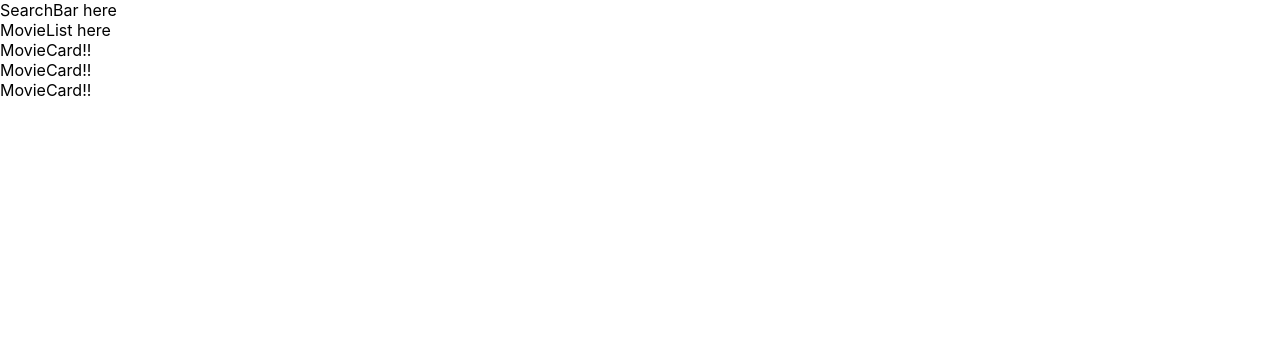
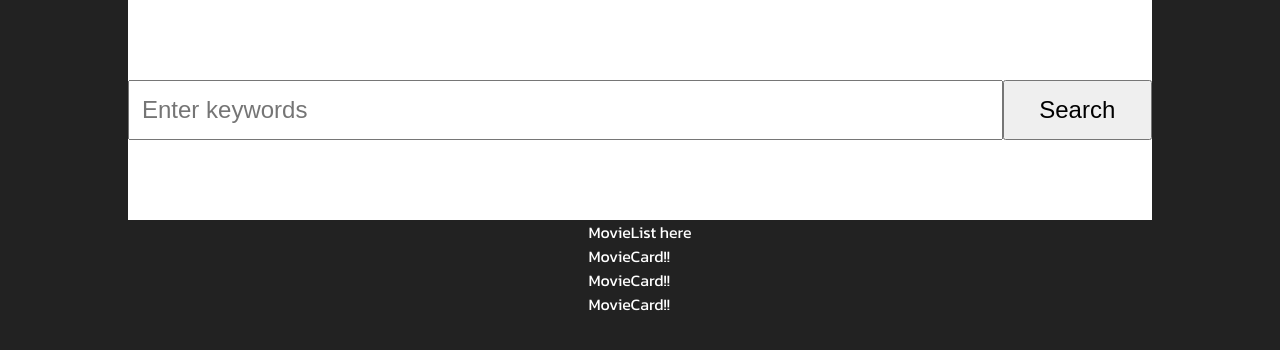
Before and after one commit to tblancog/movie-app-challenge, a React (Create React App) app: page / in a window 1280 px wide. Shown: the top 350 px of the page. Built offline with nearby package versions, Linux system fonts and the light colour scheme.

Commit message:
Added decent font and some styling for SearchBar

```diff
--- a/public/index.html
+++ b/public/index.html
@@ -24,6 +24,8 @@
       work correctly both with client-side routing and a non-root public URL.
       Learn how to configure a non-root public URL by running `npm run build`.
     -->
+    <link rel="preconnect" href="https://fonts.gstatic.com">
+    <link href="https://fonts.googleapis.com/css2?family=Kanit&display=swap" rel="stylesheet">
     <title>React App</title>
   </head>
   <body>
--- a/src/App.css
+++ b/src/App.css
@@ -1,38 +1,37 @@
-.App {
-  text-align: center;
+* {
+  margin: 0 auto;
+  padding: 0;
 }
-
-.App-logo {
-  height: 40vmin;
-  pointer-events: none;
+body {
+  box-sizing: border-box;
+  background: #222222;
+  color: #ffffff;
+  font-family: "Kanit", sans-serif;
 }
-
-@media (prefers-reduced-motion: no-preference) {
-  .App-logo {
-    animation: App-logo-spin infinite 20s linear;
-  }
-}
-
-.App-header {
-  background-color: #282c34;
-  min-height: 100vh;
+.container {
   display: flex;
   flex-direction: column;
-  align-items: center;
-  justify-content: center;
-  font-size: calc(10px + 2vmin);
-  color: white;
+  max-width: 1024px;
 }
-
-.App-link {
-  color: #61dafb;
+header {
+  width: 100%;
+  padding: 5em 0;
+  background-color: #ffffff;
 }
-
-@keyframes App-logo-spin {
-  from {
-    transform: rotate(0deg);
-  }
-  to {
-    transform: rotate(360deg);
-  }
+.searchContainer {
+  margin: 0;
+  display: flex;
+  height: 60px;
 }
+input {
+  width: 85%;
+  padding: 0 0.5em;
+}
+button {
+  width: 15%;
+  cursor: pointer;
+}
+input,
+button {
+  font-size: 24px;
+}
--- a/src/components/SearchBar.tsx
+++ b/src/components/SearchBar.tsx
@@ -3,7 +3,10 @@ import React from 'react'
 const SearchBar = () => {
   return (
     <div>
-      SearchBar here
+      <div className="searchContainer">
+        <input type="text" placeholder="Enter keywords" />
+        <button>Search</button>
+      </div>
     </div>
   )
 }
```
Also changed, not shown: 1 other file (tests, documents, lock files or other folders).
